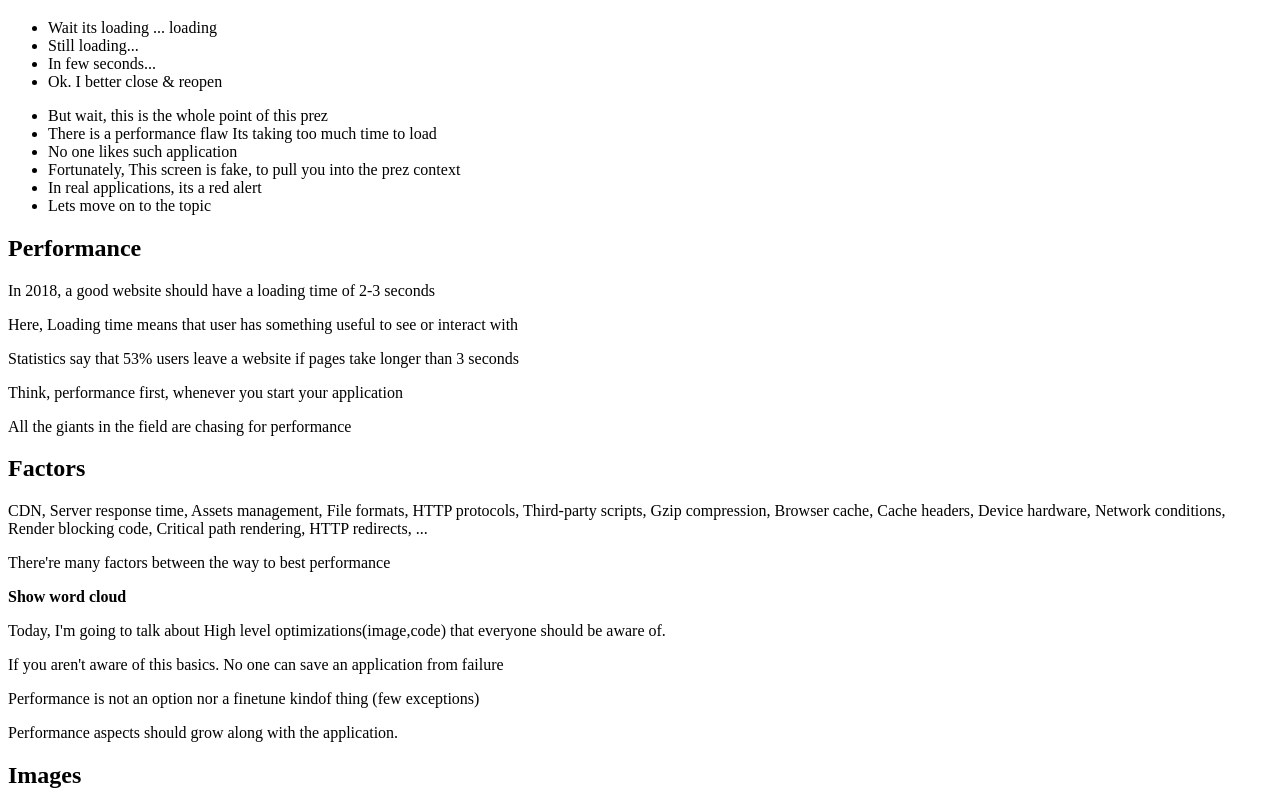
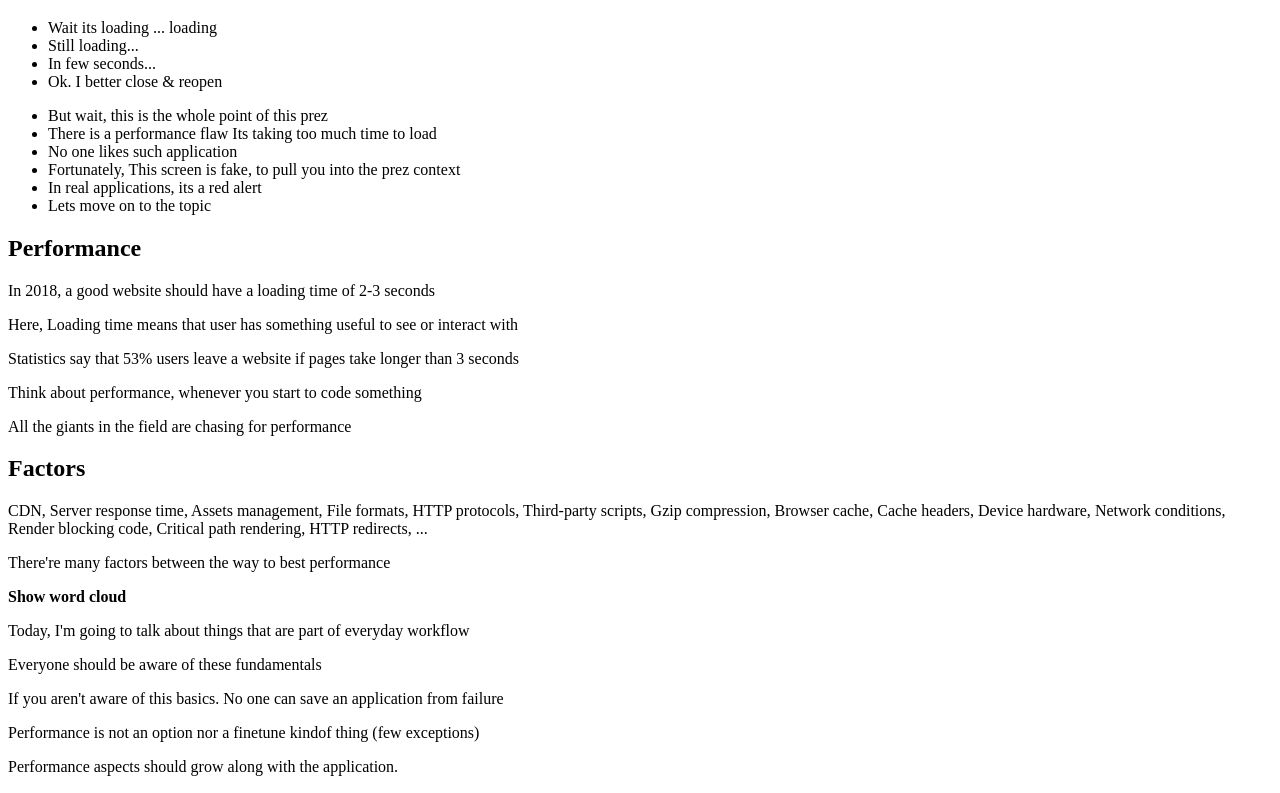
Before and after one commit to i-present/prez-web-performance, a website: page src/index.html in a window 1280 px wide. Shown: the top 793 px of the page. Drawn offline with Linux system fonts and the light colour scheme; a web font is replaced by a local one.

Commit message:
Update notes of few slides

```diff
--- a/src/index.html
+++ b/src/index.html
@@ -38,7 +38,7 @@
           <p>In 2018, a good website should have a loading time of 2-3 seconds</p>
           <p>Here, Loading time means that user has something useful to see or interact with</p>
           <p>Statistics say that 53% users leave a website if pages take longer than 3 seconds</p>
-          <p>Think, performance first, whenever you start your application</p>
+          <p>Think about performance, whenever you start to code something</p>
           <p>All the giants in the field are chasing for performance</p>
         </aside>
       </section>
@@ -65,7 +65,8 @@
         <aside class="notes">
           <p>There're many factors between the way to best performance</p>
           <p><b>Show word cloud</b></p>
-          <p>Today, I'm going to talk about High level optimizations(image,code) that everyone should be aware of.</p>
+          <p>Today, I'm going to talk about things that are part of everyday workflow</p>
+          <p>Everyone should be aware of these fundamentals</p>
           <p>If you aren't aware of this basics. No one can save an application from failure</p>
           <p>Performance is not an option nor a finetune kindof thing (few exceptions)</p>
           <p>Performance aspects should grow along with the application.</p>
```
